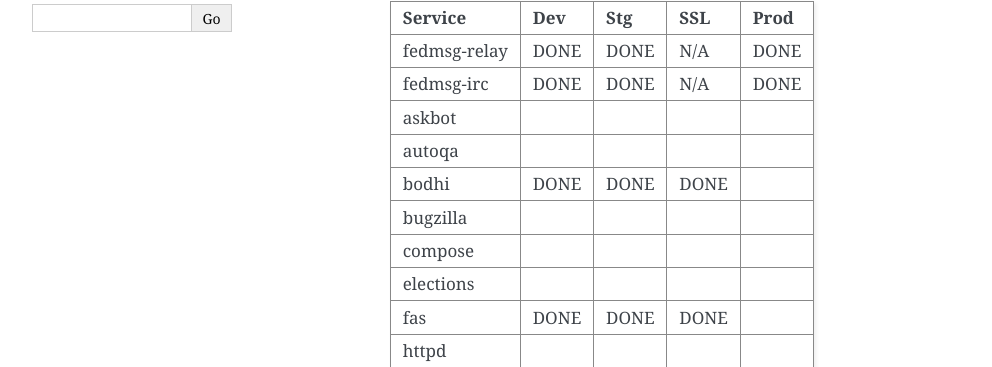
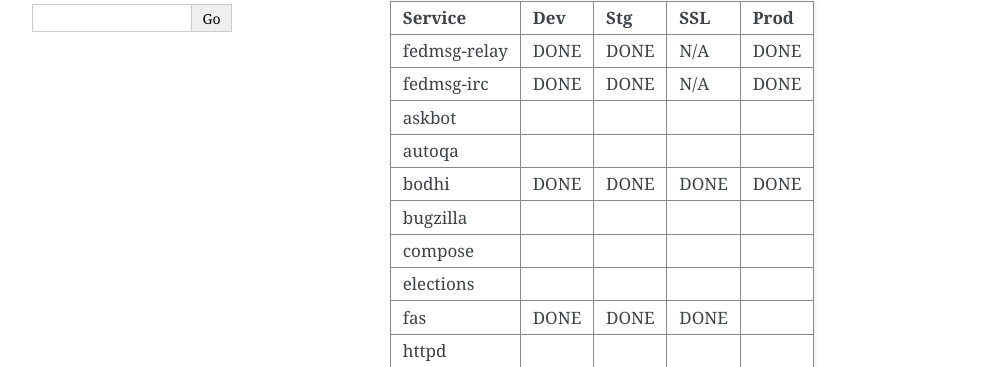
Before and after one commit to fedora-infra/fedmsg, a Sphinx documentation site: the page built from doc/status.rst, in a window 1280 px wide. Shown: the part 167-534 px from the top of the page, without its empty margins (148-1140 px from the left). Built offline with Sphinx 7.4.7, drawn with Linux system fonts in a browser that asks for light colours.

Commit message:
bodhi is done.. :)

```diff
--- a/doc/status.rst
+++ b/doc/status.rst
@@ -15,7 +15,7 @@
 +---------------+-----------+------------+----------+-----------+
 | autoqa        |           |            |          |           |
 +---------------+-----------+------------+----------+-----------+
-| bodhi         | DONE      |   DONE     | DONE     |           |
+| bodhi         | DONE      |   DONE     | DONE     | DONE      |
 +---------------+-----------+------------+----------+-----------+
 | bugzilla      |           |            |          |           |
 +---------------+-----------+------------+----------+-----------+
```
